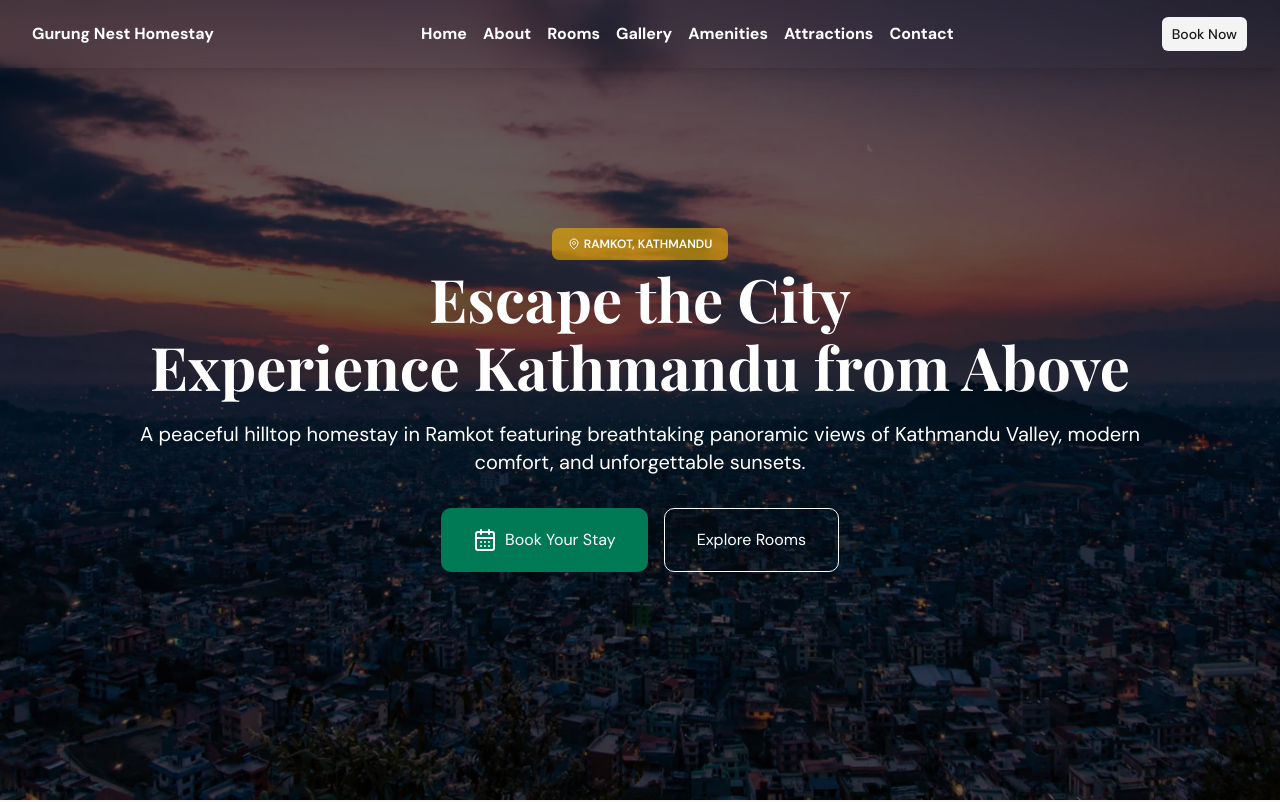
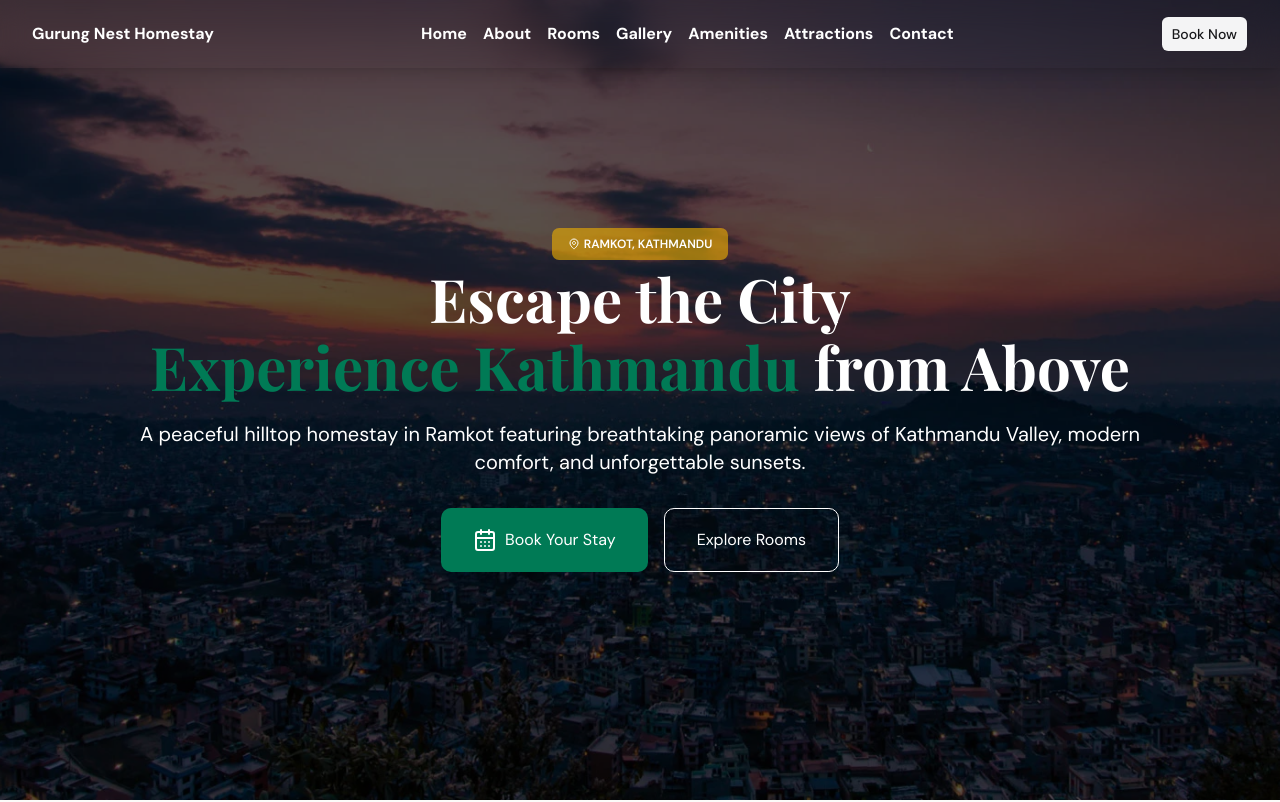
Before and after one commit to gurungbsal18/gurung-nest-home-stay, a Next.js app in the folder frontend/: page / in a window 1280 px wide. Shown: the top 802 px of the page. Built offline with nearby package versions, Linux system fonts and the light colour scheme; a web font is replaced by a local one.

Commit message:
color update of hero section

```diff
--- a/frontend/components/HeroSection.tsx
+++ b/frontend/components/HeroSection.tsx
@@ -15,36 +15,39 @@ function HeroSection() {
     >
       {/* Black gradient overlay */}
       {/* <div className="absolute inset-0 bg-gradient-to-b from-black/60 via-black/40 to-black/70" /> */}
-      <div className="absolute inset-0 bg-black/60" />
+      <div className="absolute inset-0 bg-black/65" />
 
       {/* Content */}
-      <div className="relative z-10 container mx-auto flex h-full w-full lg:w-7xl flex-col items-center justify-center gap-8 text-white">
+      <div className="relative z-10 container mx-auto flex h-full w-full flex-col items-center justify-center gap-8 text-white lg:w-7xl">
         <div className="flex flex-col items-center gap-2 text-center">
-          <p className="rounded-lg bg-yellow-500/60 px-4 py-2 text-xs font-semibold flex items-center gap-1">
-           <GrLocation/> RAMKOT, KATHMANDU
+          <p className="flex items-center gap-1 rounded-lg bg-yellow-500/60 px-4 py-2 text-xs font-semibold">
+            <GrLocation /> RAMKOT, KATHMANDU
           </p>
-          <h2 className="text-3xl md:text-4xl lg:text-6xl font-bold">Escape the City</h2>
-          <h2 className="text-2xl md:text-4xl lg:text-6xl font-bold">
-            Experience Kathmandu from Above
+          <h2 className="text-3xl font-bold md:text-4xl lg:text-6xl">
+            Escape the City
           </h2>
-          <p className="mt-4 w-full lg:w-5xl text-base md:text-xl">
+          <h2 className="text-2xl font-bold md:text-4xl lg:text-6xl">
+            <span className="text-primary">Experience Kathmandu</span> from
+            Above
+          </h2>
+          <p className="mt-4 w-full text-base md:text-xl lg:w-5xl">
             A peaceful hilltop homestay in Ramkot featuring breathtaking
             panoramic views of Kathmandu Valley, modern comfort, and
             unforgettable sunsets.
           </p>
         </div>
 
-        <div className="flex flex-col md:flex-row gap-2 md:gap-4">
+        <div className="flex flex-col gap-2 md:flex-row md:gap-4">
           <Link
             href=""
-            className="flex gap-2 h-8 md:h-16 items-center justify-center rounded-xl bg-primary px-8 py-6 duration-500 ease-in-out hover:bg-primary/80"
+            className="flex h-8 items-center justify-center gap-2 rounded-xl bg-primary px-8 py-6 duration-500 ease-in-out hover:bg-primary/80 md:h-16"
           >
-<LuCalendarDays size={"24"}/>
+            <LuCalendarDays size={"24"} />
             Book Your Stay
           </Link>
           <Link
             href=""
-            className="flex h-8 md:h-16 items-center justify-center rounded-xl border border-white px-8 py-6 duration-500 ease-in-out hover:border-primary hover:bg-primary"
+            className="flex h-8 items-center justify-center rounded-xl border border-white px-8 py-6 duration-500 ease-in-out hover:border-primary hover:bg-primary md:h-16"
           >
             Explore Rooms
           </Link>
```
